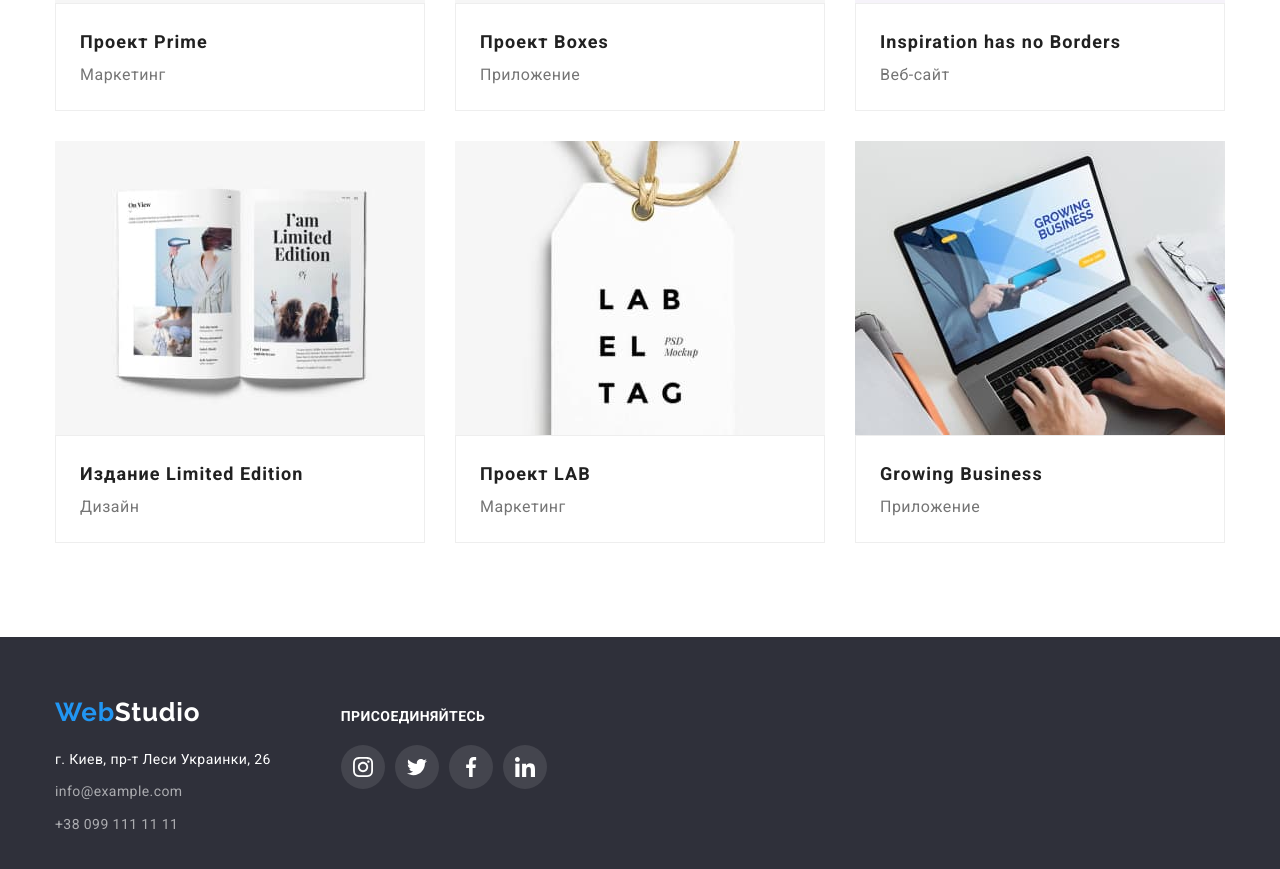
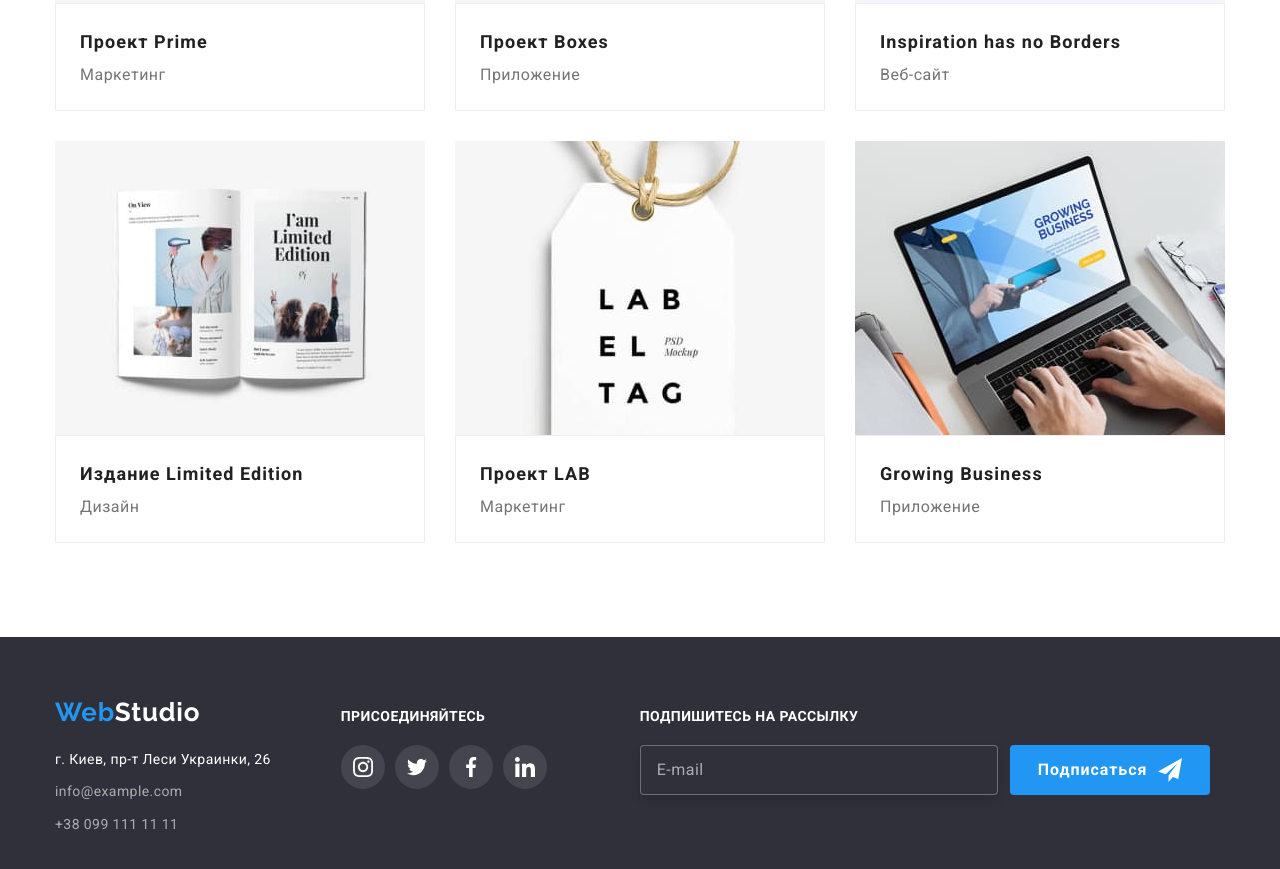
Before and after one commit to Jakkanda/goit-markup-hw-06, a plain HTML site: page portfolio.html in a window 1280 px wide. Shown: the part 986-1855 px from the top of the page. Drawn offline with nearby package versions, Linux system fonts and the light colour scheme.

Commit message:
Adds email-form in footer in portfolio

```diff
--- a/portfolio.html
+++ b/portfolio.html
@@ -380,6 +380,18 @@
             </li>
           </ul>
         </div>
+        <div class="footer-form-wrapper">
+          <label class="input-email-field">
+            <p class="appeal">Подпишитесь на рассылку</p>
+            <input type="mail" name="mail" class="mail" placeholder="E-mail"
+          /></label>
+          <div class="footer-btn-wrapper">
+            <button type="submit" class="button footer-btn">Подписаться</button>
+            <svg class="icon-send" width="24" height="24">
+              <use href="./images/sprite.svg#icon-send"></use>
+            </svg>
+          </div>
+        </div>
       </div>
     </footer>
   </body>
```
